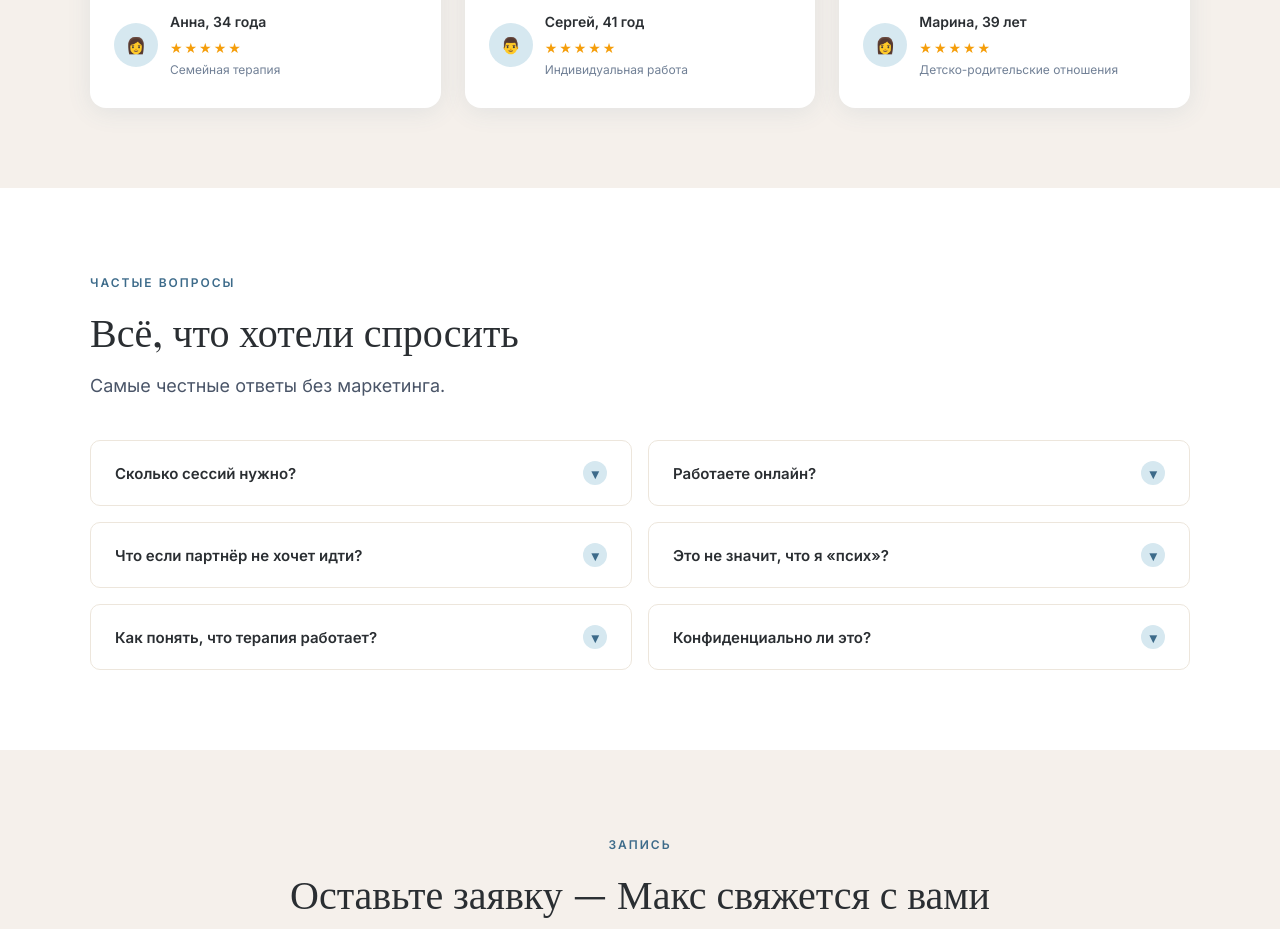
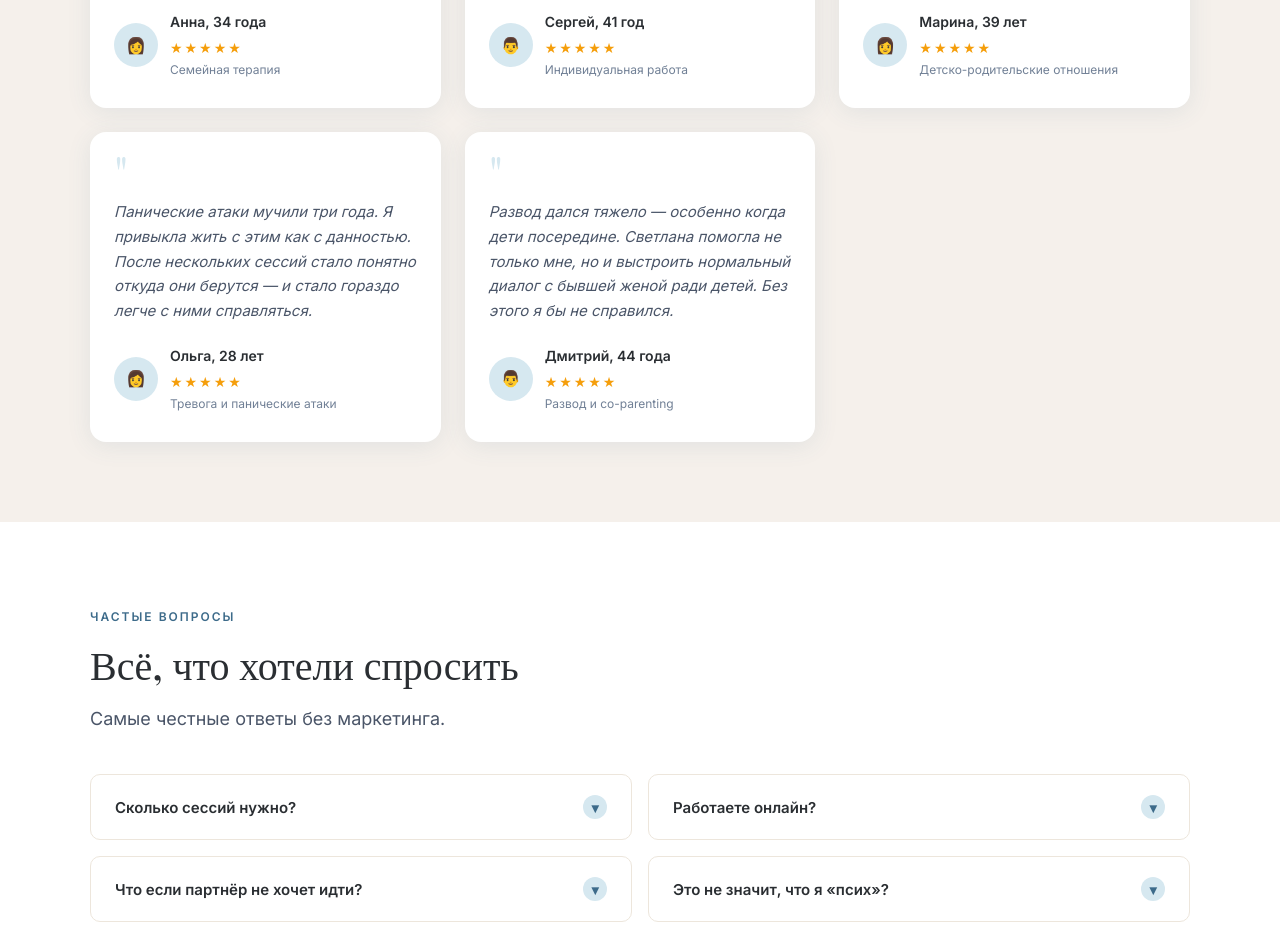
Before and after one commit to Oleg5603/jarvis-gold, a plain HTML site: page psychotherapist/misemia_landing/index.html in a window 1280 px wide. Shown: the part 4320-5249 px from the top of the page. Drawn offline with nearby package versions, Linux system fonts and the light colour scheme.

Commit message:
auto: сохранение 2026-06-28 19:23

```diff
--- a/psychotherapist/misemia_landing/index.html
+++ b/psychotherapist/misemia_landing/index.html
@@ -1272,6 +1272,30 @@
           </div>
         </div>
       </div>
+      <div class="review-card fade-up" style="transition-delay: 0.3s">
+        <span class="review-quote">"</span>
+        <p>Панические атаки мучили три года. Я привыкла жить с этим как с данностью. После нескольких сессий стало понятно откуда они берутся — и стало гораздо легче с ними справляться.</p>
+        <div class="review-author">
+          <div class="review-avatar">👩</div>
+          <div>
+            <div class="review-name">Ольга, 28 лет</div>
+            <div class="review-stars">★★★★★</div>
+            <div class="review-date">Тревога и панические атаки</div>
+          </div>
+        </div>
+      </div>
+      <div class="review-card fade-up" style="transition-delay: 0.4s">
+        <span class="review-quote">"</span>
+        <p>Развод дался тяжело — особенно когда дети посередине. Светлана помогла не только мне, но и выстроить нормальный диалог с бывшей женой ради детей. Без этого я бы не справился.</p>
+        <div class="review-author">
+          <div class="review-avatar">👨</div>
+          <div>
+            <div class="review-name">Дмитрий, 44 года</div>
+            <div class="review-stars">★★★★★</div>
+            <div class="review-date">Развод и co-parenting</div>
+          </div>
+        </div>
+      </div>
     </div>
   </div>
 </section>
```
